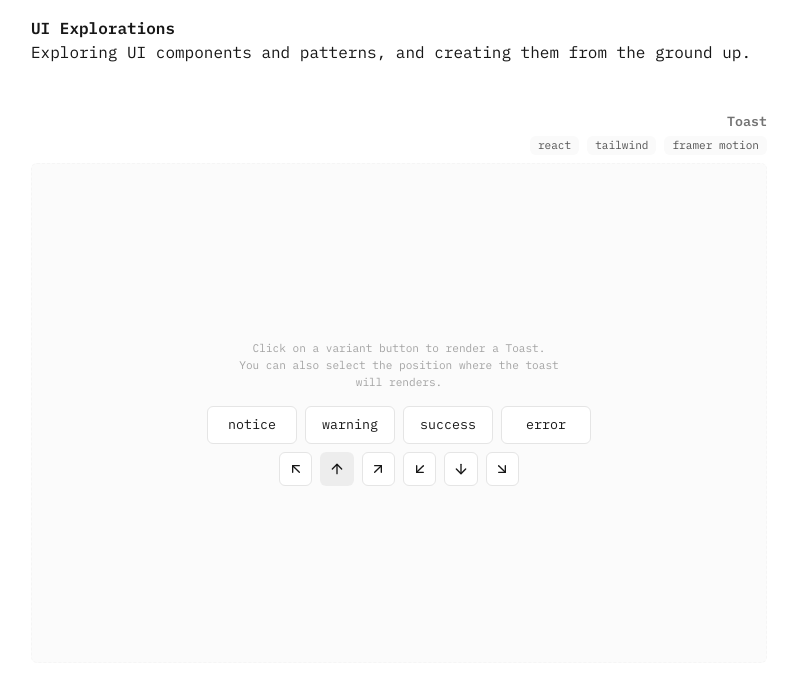
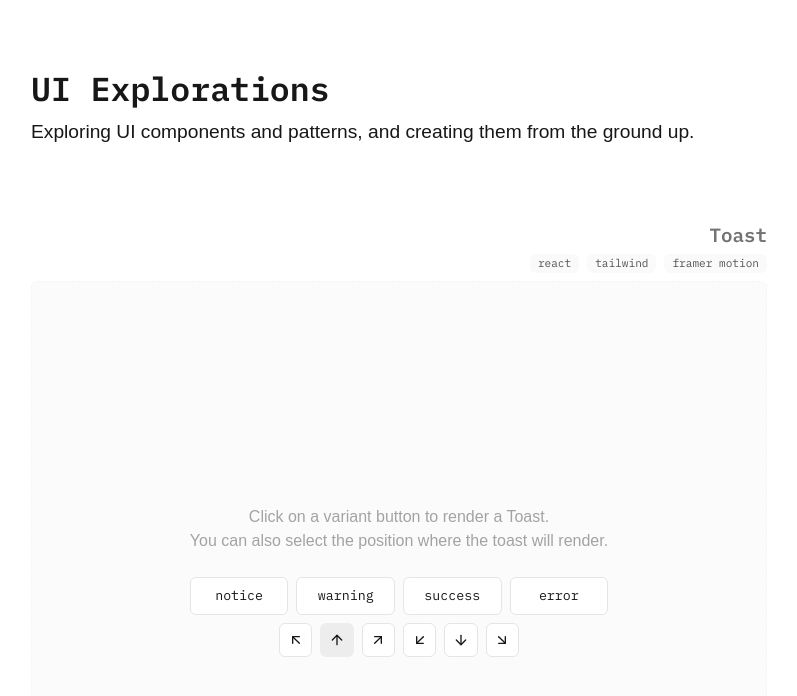
Before and after one commit to MarioC3/ui-explorations, a Next.js app: page / in a window 1280 px wide. Shown: the top 696 px of the page, without its empty margins (241-1038 px from the left). Built offline with nearby package versions, Linux system fonts and the light colour scheme; a web font is replaced by a local one.

Commit message:
Some UI changes

```diff
--- a/src/app/components/ExplorationContainer.tsx
+++ b/src/app/components/ExplorationContainer.tsx
@@ -1,22 +1,25 @@
-import { ComponentProps, PropsWithChildren } from "react";
-import Chip from "./Chip";
+import { ComponentProps, PropsWithChildren } from 'react'
+import Chip from './Chip'
 
 interface Props {
-	title: string;
-	description?: string;
-	stack: string[];
+	title: string
+	description?: string
+	stack: string[]
 }
 export default function ExplorationContainer({
 	title,
-	description = "",
+	description = '',
 	stack,
 	children,
 	...delegated
-}: PropsWithChildren<ComponentProps<"article"> & Props>) {
+}: PropsWithChildren<ComponentProps<'article'> & Props>) {
 	return (
-		<article {...delegated} className="space-y-1">
+		<article
+			{...delegated}
+			className="space-y-1"
+		>
 			<div className="flex flex-col items-end gap-1 text-right text-sm text-neutral-500">
-				<h2 className="font-semibold">{title}</h2>
+				<h2 className="text-lg font-semibold">{title}</h2>
 				<div className="flex flex-wrap gap-2">
 					{stack.map((tech) => (
 						<Chip key={tech}>{tech}</Chip>
@@ -24,9 +27,9 @@ export default function ExplorationContainer({
 				</div>
 				<p>{description}</p>
 			</div>
-			<div className="relative h-[500px] rounded-md border border-dashed border-neutral-100 bg-neutral-50/70 p-4">
+			<div className="relative h-[600px] rounded-md border border-dashed border-neutral-100 bg-neutral-50/70 p-6">
 				{children}
 			</div>
 		</article>
-	);
+	)
 }
--- /dev/null
+++ b/src/app/components/Header.tsx
@@ -0,0 +1,10 @@
+export default function Header() {
+	return (
+		<header className="space-y-2">
+			<h1 className="text-3xl font-semibold">UI Explorations</h1>
+			<p className="font-serif text-lg leading-none">
+				Exploring UI components and patterns, and creating them from the ground up.
+			</p>
+		</header>
+	)
+}
--- a/src/app/layout.tsx
+++ b/src/app/layout.tsx
@@ -1,24 +1,27 @@
-import type { Metadata } from "next";
-import "@styles/globals.css";
-import { ibmPlexMono, ovo } from "@/fonts";
+import type { Metadata } from 'next'
+import '@styles/globals.css'
+import { ibmPlexMono, ovo } from '@/fonts'
+
+import Header from './components/Header'
 
 export const metadata: Metadata = {
-	title: "UI Explorations",
-	description:
-		"Exploring UI components and patterns, and creating them from the ground up.",
-};
+	title: 'UI Explorations',
+	description: 'Exploring UI components and patterns, and creating them from the ground up.',
+}
 
 export default function RootLayout({
 	children,
 }: Readonly<{
-	children: React.ReactNode;
+	children: React.ReactNode
 }>) {
 	return (
 		<html lang="en">
 			<body
-				className={`${ibmPlexMono.variable} ${ovo.variable} font-sans text-neutral-900`}>
-				<main className="mx-auto max-w-3xl bg-white p-4">{children}</main>
+				className={`${ibmPlexMono.variable} ${ovo.variable} mx-auto flex max-w-3xl flex-col gap-20 bg-white px-4 py-16 font-sans text-neutral-900`}
+			>
+				<Header />
+				<main className="">{children}</main>
 			</body>
 		</html>
-	);
+	)
 }
--- a/src/app/page.tsx
+++ b/src/app/page.tsx
@@ -1,50 +1,34 @@
-import ExplorationContainer from "./components/ExplorationContainer";
-import Toast from "@explorations/toast/Toast";
-import ToastProvider from "@providers/ToastProvider";
+import ExplorationContainer from './components/ExplorationContainer'
+import Toast from '@explorations/toast/Toast'
+import ToastProvider from '@providers/ToastProvider'
 
 const explorations = [
 	{
-		title: "Toast",
-		id: "#toast",
-		description: "",
-		stack: ["react", "tailwind", "framer motion"],
+		title: 'Toast',
+		id: '#toast',
+		description: '',
+		stack: ['react', 'tailwind', 'framer motion'],
 		component: Toast,
 		provider: ToastProvider,
 	},
-];
+]
 
 export default function Home() {
 	return (
 		<section className="space-y-12">
-			<div className="">
-				<h1 className="font-semibold">UI Explorations</h1>
-				<p>
-					Exploring UI components and patterns, and creating them from the
-					ground up.
-				</p>
-			</div>
-
-			{explorations.map(
-				({
-					title,
-					id,
-					description,
-					stack,
-					component: Component,
-					provider: Provider,
-				}) => (
+			{explorations.map(({ title, id, description, stack, component: Component, provider: Provider }) => (
 				<ExplorationContainer
 					title={title}
 					description={description}
 					stack={stack}
 					key={id}
-						id={id}>
+					id={id}
+				>
 					<Provider>
 						<Component />
 					</Provider>
 				</ExplorationContainer>
+			))}
+		</section>
 	)
-			)}
-		</section>
-	);
 }
--- a/src/explorations/toast/Toast.tsx
+++ b/src/explorations/toast/Toast.tsx
@@ -16,12 +16,12 @@ export default function Toast() {
 			<motion.div
 				layout
 				transition={{ type: 'spring', duration: 0.3, bounce: 0 }}
-				className="max-w-md space-y-4"
+				className="max-w-md space-y-6"
 			>
-				<div className="mx-auto max-w-sm text-pretty text-center text-xs text-neutral-400">
-					<p>
+				<div className="mx-auto max-w-md text-pretty text-center text-neutral-400">
+					<p className="font-serif">
 						Click on a variant button to render a Toast. <br /> You can also select the position where the
-						toast will renders.
+						toast will render.
 					</p>
 				</div>
 
--- a/src/explorations/toast/VariantControl.tsx
+++ b/src/explorations/toast/VariantControl.tsx
@@ -20,7 +20,7 @@ export default function VariantControl() {
 			{variants.map((option) => (
 				<button
 					key={option}
-					className="relative rounded-md border border-neutral-200 bg-white py-2 text-sm transition-colors after:absolute after:inset-0 after:rounded-md after:opacity-0 after:shadow-inner after:shadow-red-600 after:transition-shadow after:duration-700 after:content-[''] hover:border-transparent hover:bg-red-500 hover:text-white active:after:opacity-100 active:after:transition-none"
+					className="relative rounded-md border border-neutral-200 bg-white py-2 text-sm transition-colors after:absolute after:inset-0 after:rounded-md after:opacity-0 after:shadow-inner after:shadow-red-600 after:transition-shadow after:duration-700 after:content-[''] hover:border-transparent hover:bg-neutral-900 hover:text-white active:after:opacity-100 active:after:transition-none"
 					onClick={() => handleVariant(option)}
 				>
 					{option}
```
Lines whose indentation alone changed are shown as unchanged.
